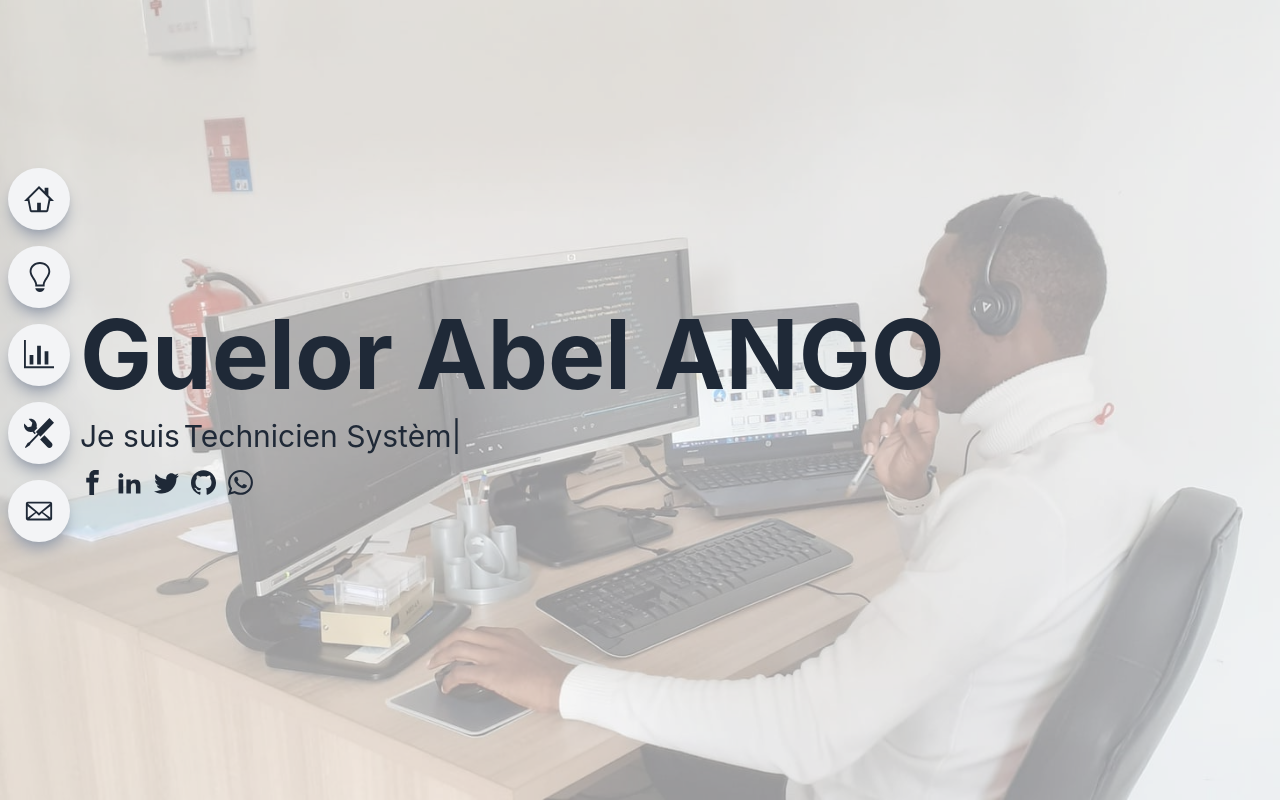
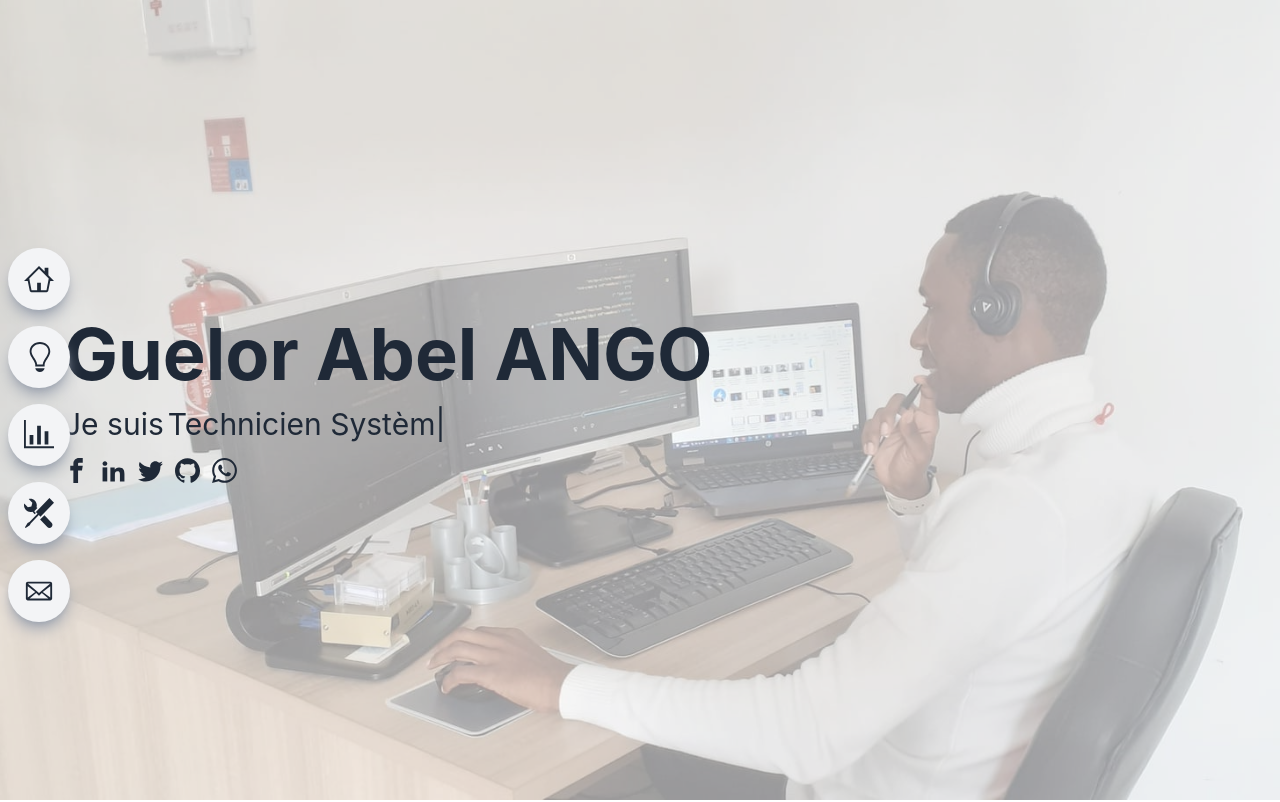
Before and after one commit to GuelorAbel/abel-cv, a React (Vite) app: page / in a window 1280 px wide. Shown: the top 802 px of the page. Built offline with nearby package versions, Linux system fonts and the light colour scheme.

Commit message:
Nouvelles modifs apportées

```diff
--- a/src/components/Home.jsx
+++ b/src/components/Home.jsx
@@ -17,7 +17,7 @@ export default function Home() {
             {/* La description de Abel */}
             <div className="w-full h-full absolute top-0 left-0 bg-white/60">
                   <Container className={"flex flex-col justify-center"}>
-                        <h1 className="lg:text-8xl md:text-6xl sm:text-5xl text-4xl font-bold">Guelor Abel ANGO</h1>
+                        <h1 className="lg:text-7xl md:text-6xl sm:text-5xl text-4xl font-bold">Guelor Abel ANGO</h1>
                         <h3 className="flex flex-col md:flex-row sm:text-3xl text-xl py-4 gap-x-1"> Je suis
                         <TypeAnimation
                               sequence={[
--- a/src/components/Sidenav.jsx
+++ b/src/components/Sidenav.jsx
@@ -54,7 +54,7 @@ export default function Sidenav() {
                   ) }
 
                   {/* Le menu qui s'affiche sur grands écrans */}
-                  <div className="md:block hidden fixed top-[20%] z-10 ">
+                  <div className="md:block hidden fixed top-[5%] md:top-[30%] z-10 ">
                         <div className="flex flex-col">
                               {/* 1 */}
                               <a href="#home" className="menuLinkTwo">
--- a/src/components/Travaux.jsx
+++ b/src/components/Travaux.jsx
@@ -24,7 +24,7 @@ export default function Travaux() {
                   connaissances en matière de technologies web modernes. Ses plateformes répondent aux besoins des clients, avec
                   une attention portée sur l'expérience utilisateur et l'optimisation pour les moteurs de recherche.
             </p>
-            <div className="grid sm:grid-cols-2 md:grid-cols-3 gap-1 pt-12">
+            <div className="grid sm:grid-cols-2 md:grid-cols-3 gap-2 lg:gap-3 pt-12">
               <ItemWork img={cv} titre="Mon portefolio" url="https://www.freepik.com/" />
               <ItemWork img={gedservices} titre="GED Services" url="https://ged-services.group-ged.com" />
               <ItemWork img={groupged} titre="Group-GED" url="https://group-ged.com/" />
--- a/src/components/elements/Container.jsx
+++ b/src/components/elements/Container.jsx
@@ -2,7 +2,7 @@ import React from 'react'
 
 export default function Container({ children, className }) {
   return (
-    <div className={`${className} container mx-auto w-full h-full px-4 md:px-10 lg:px-20`}>
+    <div className={`${className} container mx-auto w-full h-full px-4 md:px-10 lg:px-16`}>
         { children }
     </div>
   )
```
